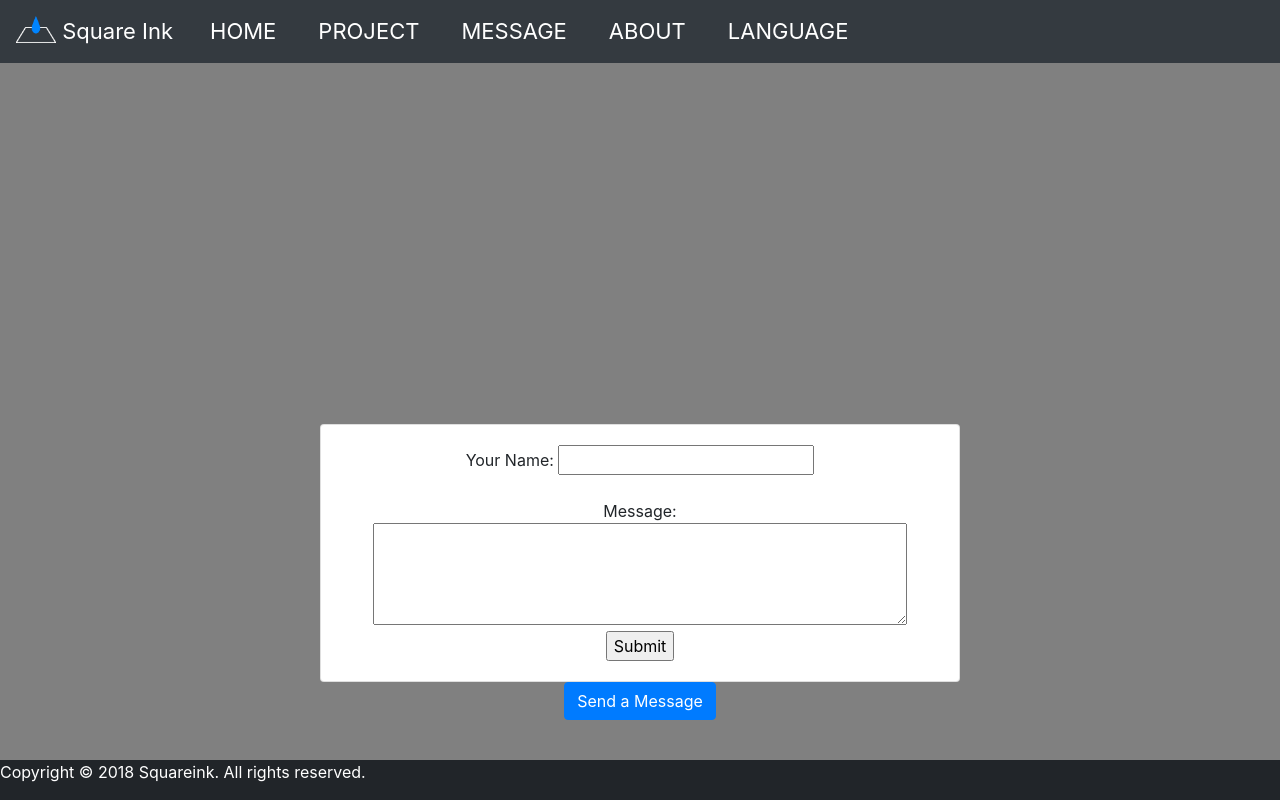
After one commit to Aceyee/SquareInk-old, a PHP site: page /message.html in a window 1280 px wide, after a click on "Send a Message". The commit adds this page. Run offline with PHP 8.4, Linux system fonts and the light colour scheme; some libraries are stand-ins or nearby versions.

Commit message:
message page insert data worked

```diff
--- a/css/index.css
+++ b/css/index.css
@@ -1,6 +1,7 @@
 body{
     background-color:gray;
 }
+
 
 .navbar{
     padding-top:0;
@@ -42,6 +43,14 @@ body{
 
 #paragraghs{
     margin:1rem;
+}
+
+#btn-send{
+    position: absolute;
+    bottom:10%;
+    left: 50%;
+    transform: translateX(-50%);
+    text-align:center;
 }
 
 .footer {
--- /dev/null
+++ b/message.html
@@ -0,0 +1,46 @@
+<!DOCTYPE html>
+<head>
+    <meta charset="UTF-8">
+    <title>Message - Zihan's Squareink Studio</title>
+    <meta name="viewport" content="width=device-width, initial-scale=1">
+    <link rel="shortcut icon" href="/favicon.ico">
+    <link rel="stylesheet" href="/lib/css/bootstrap.css">
+    <script src="/lib/js/jquery-3.2.1.min.js"></script>
+    <script src="https://cdnjs.cloudflare.com/ajax/libs/popper.js/1.11.0/umd/popper.min.js" integrity="sha384-b/U6ypiBEHpOf/4+1nzFpr53nxSS+GLCkfwBdFNTxtclqqenISfwAzpKaMNFNmj4" crossorigin="anonymous"></script>
+    <script src="/lib/js/bootstrap.js"></script>
+    <link rel="stylesheet" href="/css/index.css">
+</head>
+
+<body>
+    <div id="navbar-holder"></div>
+    <div class="content">
+        <div id="btn-send">
+            <div class="collapse" id="collapseExample">
+                <div class="card card-body">
+                    <form method="post" action="/php/send.php">
+                        <div>
+                            Your Name: <input type="text" name="username" maxlength="20"> <br /><br />
+                            Message:   <textarea type="text" name="message" rows="4" cols="50"></textarea>
+                        </div>
+                        <input type="submit" value="Submit">
+                    </form>
+                </div>
+            </div>
+            <button class="btn btn-primary" type="button" data-toggle="collapse" data-target="#collapseExample" aria-expanded="false" aria-controls="collapseExample">
+                Send a Message
+            </button>
+        </div>
+
+
+
+    </div>
+    <div id="footbar" class="footer"></div>
+</body>
+<script>
+    $(function () {
+        $("#navbar-holder").load("nav.html");
+        $('#footbar').load('footer.html');
+        var marginBot = parseInt($('#navbar-holder').css('marginBottom'));
+        $('.content').css('height', $(window).height() - marginBot + "px");
+    });
+</script>
--- a/nav.html
+++ b/nav.html
@@ -17,7 +17,7 @@
                     <a class="nav-link" href="/project.html">PROJECT<span class="sr-only">(current)</span></a>
                 </li>
                 <li class="nav-item active btn btn-nav">
-                    <a class="nav-link" href="#">MESSAGE<span class="sr-only">(current)</span></a>
+                    <a class="nav-link" href="/message.html">MESSAGE<span class="sr-only">(current)</span></a>
                 </li>
                 <li class="nav-item active btn btn-nav">
                     <a class="nav-link" href="/about.html">ABOUT<span class="sr-only">(current)</span></a>
```
Also changed, not shown: php/init3.php (added, +13 -0 lines), php/send.php (added, +21 -0 lines).
